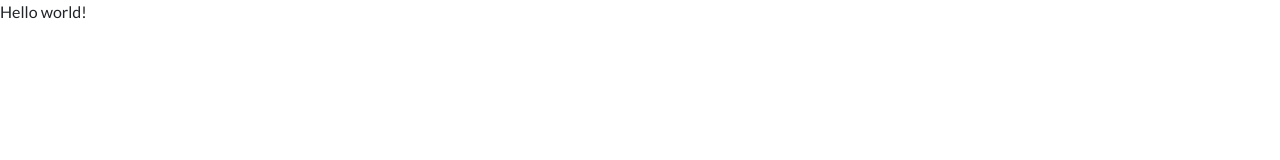
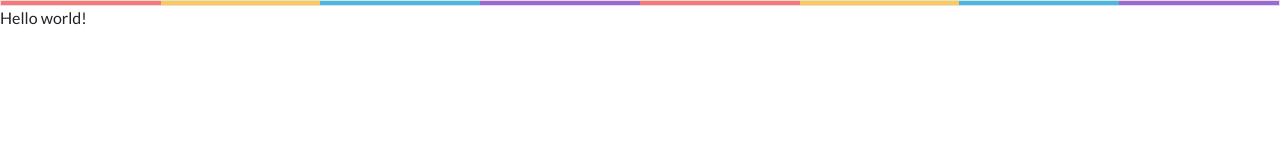
Before and after one commit to shahpreetk/jobportal, a plain HTML site: page index.html in a window 1280 px wide. Drawn offline with nearby package versions, Linux system fonts and the light colour scheme.

Commit message:
header highlights done

```diff
--- a/css/styles.css
+++ b/css/styles.css
@@ -8,7 +8,21 @@
     --highlight-4: #9f68d0;
 }
 
+* {
+    margin: 0;
+    box-sizing: border-box;
+}
 
 body {
     font-family: 'Lato', sans-serif;
 }
+
+.border {
+    height: 6px;
+    border: 0;
+    background-color: var(--highlight-1);
+    background-image: linear-gradient(to right, var(--highlight-1), var(--highlight-1) 25%, var(--highlight-2) 25%, var(--highlight-2) 50%, var(--highlight-3) 50%, var(--highlight-3) 75%, var(--highlight-4) 75%, var(--highlight-4) 100%, var(--highlight-4) 100%);
+    -webkit-background-size: 50% 100%;
+    -moz-background-size: 50% 100%;
+    background-size: 50% 100%;
+}
--- a/index.html
+++ b/index.html
@@ -20,7 +20,7 @@
     <title>Job Portal</title>
 </head>
 <body>
-
+    <div class="border"></div>
     <p>Hello world!</p>
 </body>
 </html>
```
